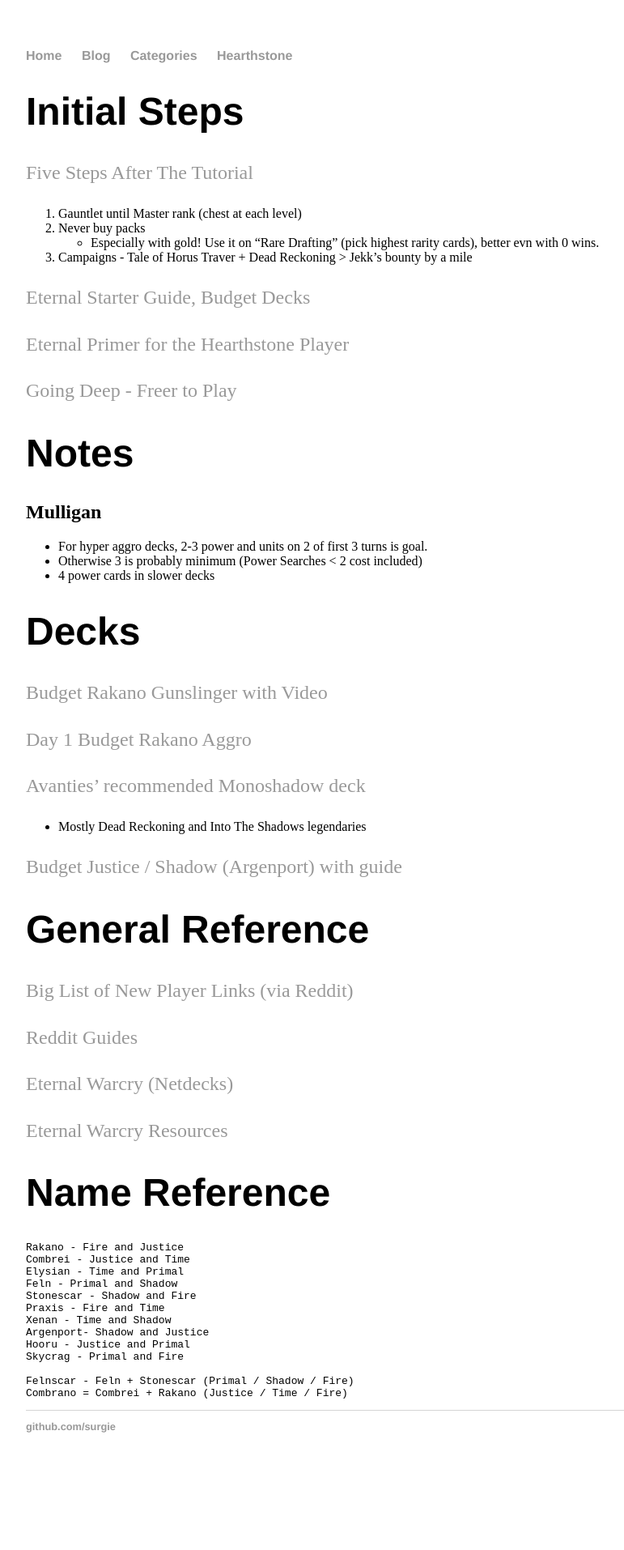
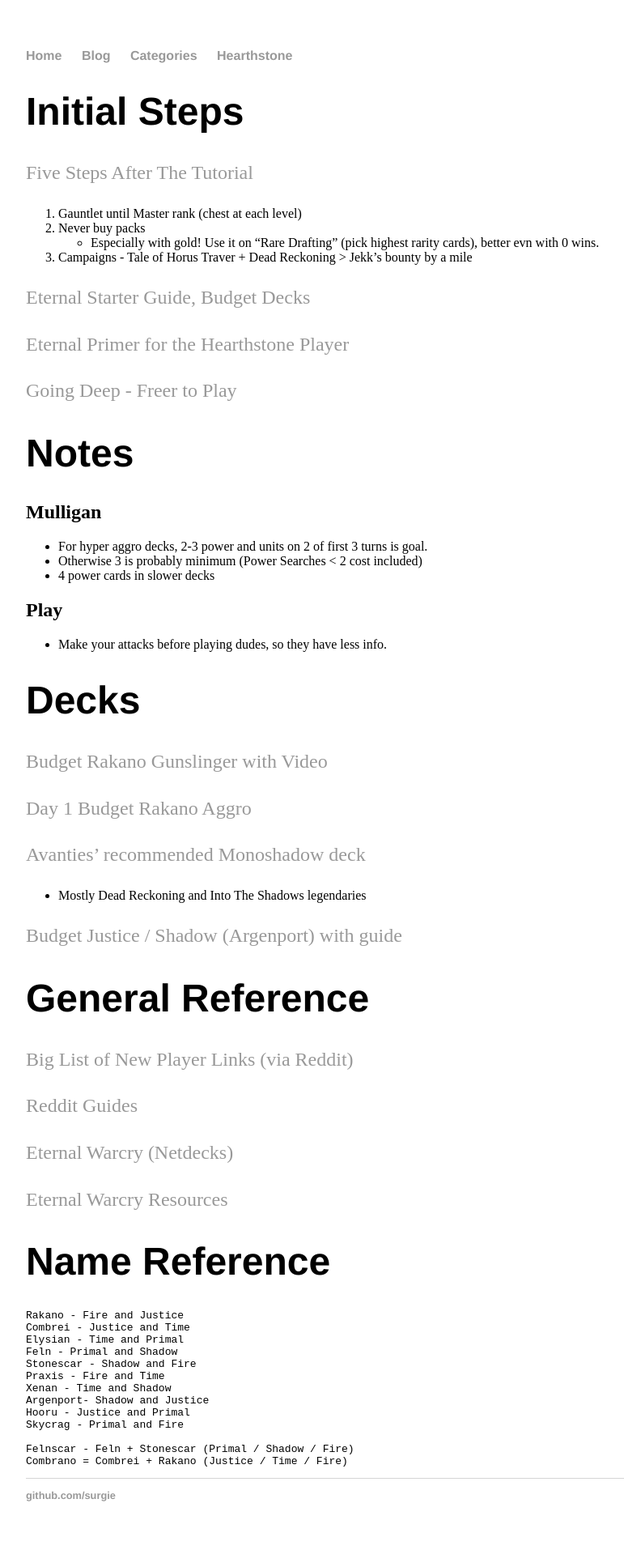
Before and after one commit to surgie/surgie.github.io, a Jekyll site: the page built from _posts/2018-10-15-learning-eternal.md, in a window 1280 px wide. Shown: the whole page at 81% size, without its empty margins (160-931 px from the left). Built offline with Jekyll 4.4.1, drawn with Linux system fonts in a browser that asks for light colours; our own code applies the rules of GitHub Pages for plain Markdown files; before the commit the page ends 1829 px from its top, so only the background shows below that.

Commit message:
Little gameplay note

```diff
--- a/_posts/2018-10-15-learning-eternal.md
+++ b/_posts/2018-10-15-learning-eternal.md
@@ -25,6 +25,10 @@
 - For hyper aggro decks, 2-3 power and units on 2 of first 3 turns is goal.
 - Otherwise 3 is probably minimum (Power Searches < 2 cost included)
 - 4 power cards in slower decks
+
+## Play
+
+- Make your attacks before playing dudes, so they have less info.
 
 
 # Decks
```
